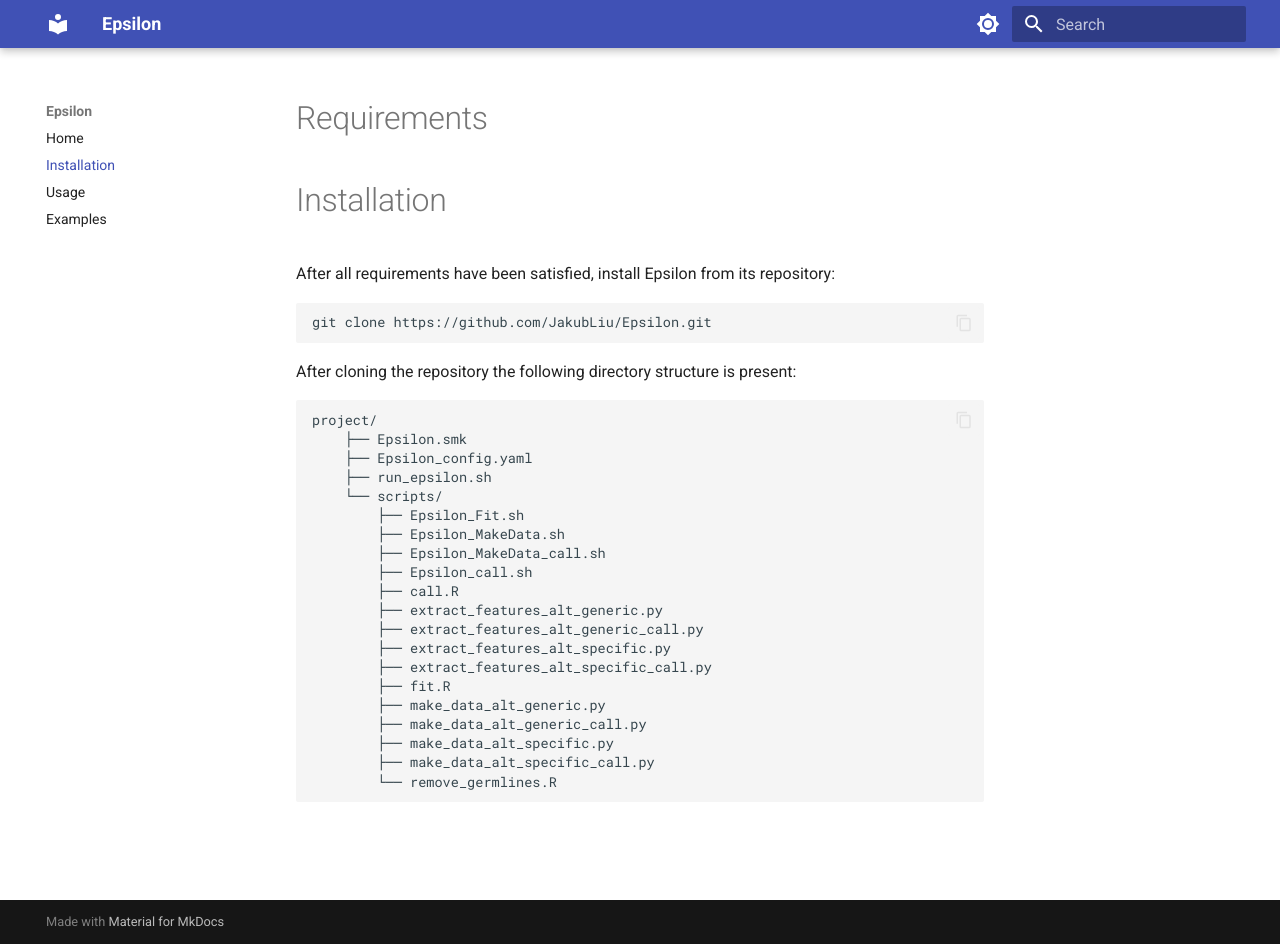
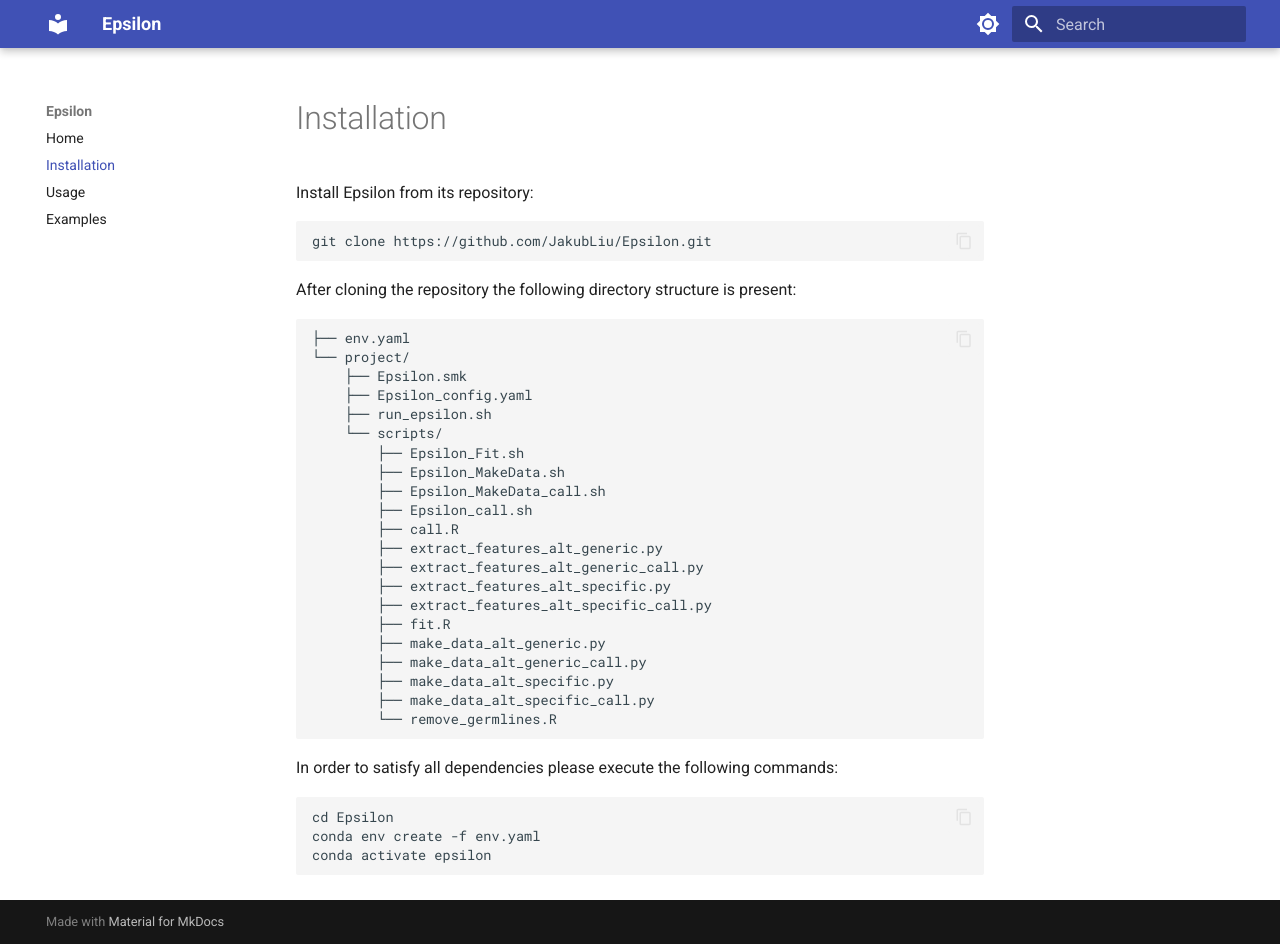
Before and after one commit to JakubLiu/Epsilon, an MkDocs documentation site: the page built from docs/installation.md, in a window 1280 px wide and 944 px high. Built offline with MkDocs 1.6.1 and Material for MkDocs 9.7.7, drawn with Linux system fonts in a browser that asks for light colours.

Commit message:
update config

````diff
--- a/docs/installation.md
+++ b/docs/installation.md
@@ -1,9 +1,7 @@
-# Requirements
-
 
 # Installation
 
-After all requirements have been satisfied, install Epsilon from its repository:
+Install Epsilon from its repository:
 
 ```bash
 git clone https://github.com/JakubLiu/Epsilon.git
@@ -12,7 +10,8 @@
 After cloning the repository the following directory structure is present:
 
 ```text
-project/
+├── env.yaml
+└── project/
     ├── Epsilon.smk
     ├── Epsilon_config.yaml
     ├── run_epsilon.sh
@@ -33,3 +32,11 @@
         ├── make_data_alt_specific_call.py
         └── remove_germlines.R
 ```
+
+In order to satisfy all dependencies please execute the following commands:
+
+```bash
+cd Epsilon
+conda env create -f env.yaml
+conda activate epsilon
+```
````
Also changed, not shown: 1 other file.
